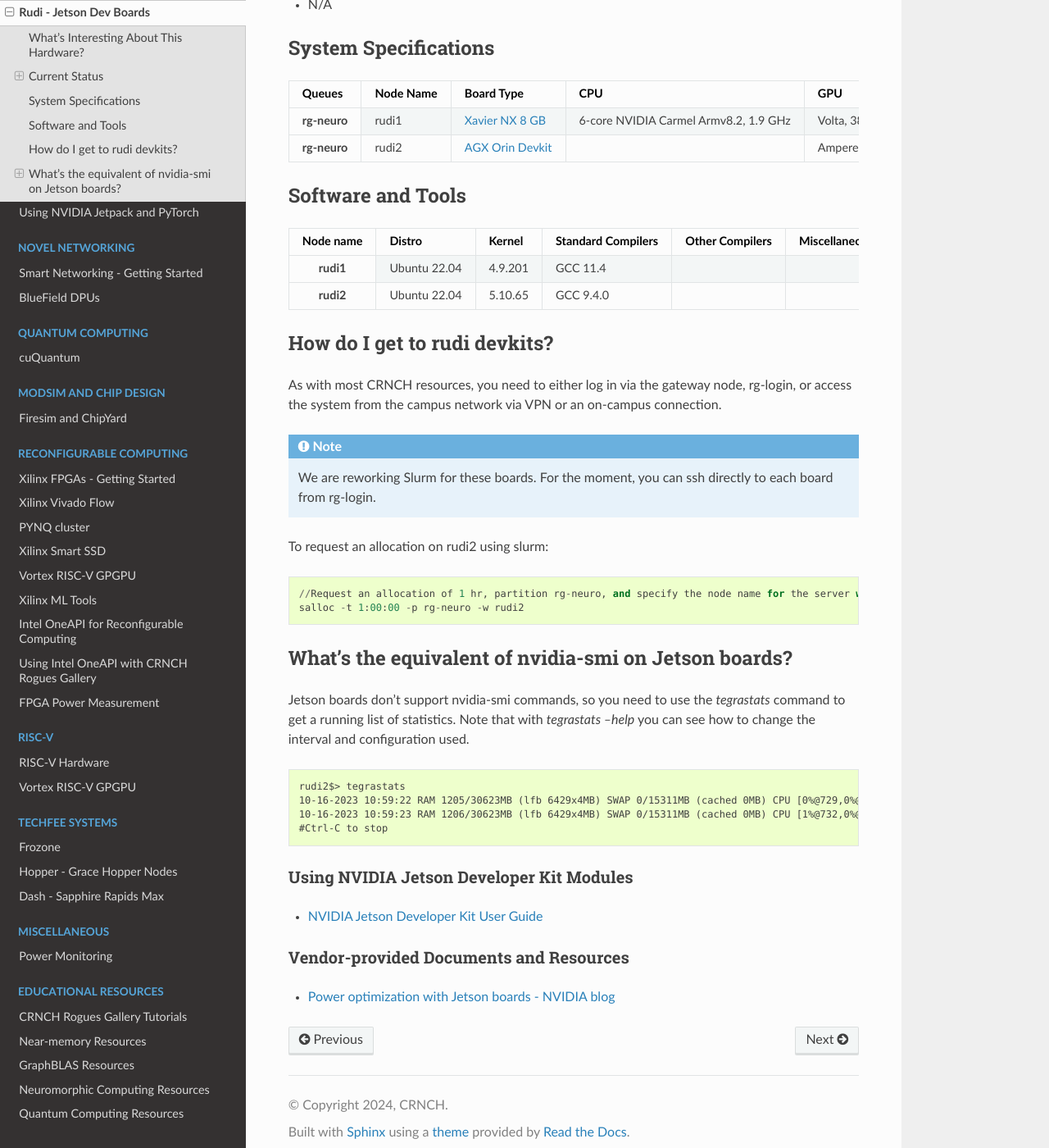
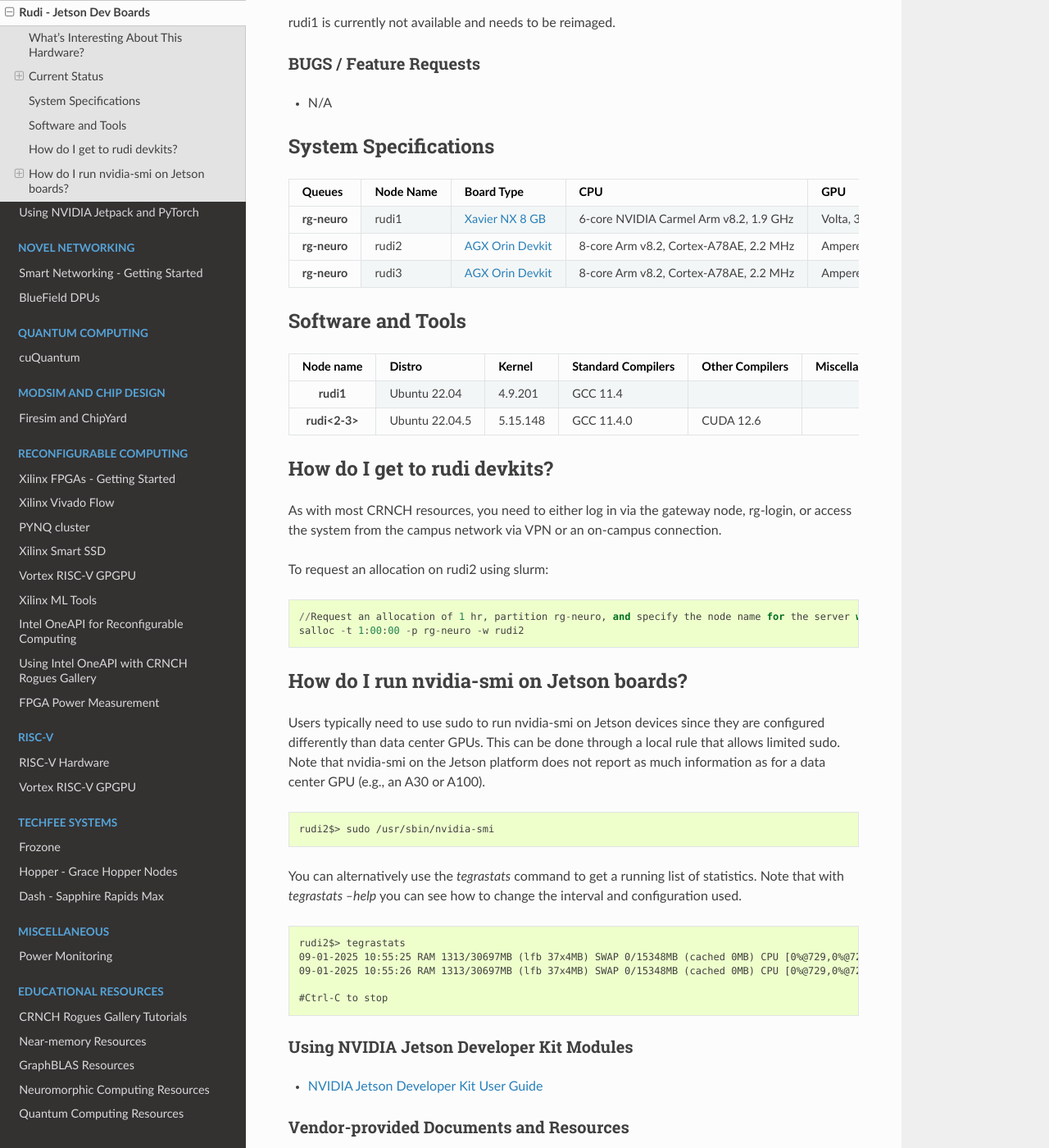
Before and after one commit to gt-crnch-rg/read-the-docs, a Sphinx documentation site: the page built from docs/neuromorphic/rudi-jetson-dev-boards.rst, in a window 1280 px wide and 1400 px high, scrolled down 328 px. Shown: the whole window at 82% size. Built offline with Sphinx 7.4.7 and the Read the Docs theme 3.1.0, drawn with Linux system fonts in a browser that asks for light colours; pages that are not in the unit, such as notebooks, are missing from menus; some of the changed text lies outside the part shown.

Commit message:
Revise Jetson dev board documentation
Updated stats and software

```diff
--- a/docs/neuromorphic/rudi-jetson-dev-boards.rst
+++ b/docs/neuromorphic/rudi-jetson-dev-boards.rst
@@ -5,8 +5,12 @@
 What's Interesting About This Hardware?
 =======================================
 
+The Jetson devices combine Arm CPU cores and a small NVIDIA GPU along with AI and edge-focused software stacks.
+
 Current Status
 ==============
+
+rudi1 is currently not available and needs to be reimaged.
 
 BUGS / Feature Requests
 -----------------------
@@ -32,7 +36,7 @@
     * - rg-neuro
       - rudi1
       - `Xavier NX 8 GB <https://www.nvidia.com/en-us/autonomous-machines/embedded-systems/jetson-xavier-series/>`__
-      - 6-core NVIDIA Carmel Armv8.2, 1.9 GHz
+      - 6-core NVIDIA Carmel Arm v8.2, 1.9 GHz
       - Volta, 384 cores, 48 Tensor Cores
       - 8 GB DRAM
       - 1 Gigabit Ethernet
@@ -40,9 +44,17 @@
     * - rg-neuro
       - rudi2
       - `AGX Orin Devkit <https://www.nvidia.com/en-us/autonomous-machines/embedded-systems/jetson-orin/>`__
+      - 8-core Arm v8.2, Cortex-A78AE, 2.2 MHz
+      - Ampere, 1792 cores, 56 Tensor Cores
+      - 32 GB LPDDR5
+      - 1 Gigabit Ethernet
       -
-      - Ampere, 1792 cores, 56 Tensor Cores
-      - 32 GB DRAM
+    * - rg-neuro
+      - rudi3
+      - `AGX Orin Devkit <https://www.nvidia.com/en-us/autonomous-machines/embedded-systems/jetson-orin/>`__
+      - 8-core Arm v8.2, Cortex-A78AE, 2.2 MHz
+      - Ampere, 2048 cores, 64 Tensor Cores
+      - 64 GB LPDDR5
       - 1 Gigabit Ethernet
       -
 
@@ -66,23 +78,18 @@
       - GCC 11.4
       -
       -
-    * - rudi2
-      - Ubuntu 22.04
-      - 5.10.65
-      - GCC 9.4.0
-      -
+    * - rudi<2-3>
+      - Ubuntu 22.04.5
+      - 5.15.148
+      - GCC 11.4.0
+      - CUDA 12.6
       -
 
 How do I get to rudi devkits?
 =============================
 
-As with most CRNCH resources, you need to either log in via the gateway
-node, rg-login, or access the system from the campus network via VPN or
+As with most CRNCH resources, you need to either log in via the gateway node, rg-login, or access the system from the campus network via VPN or
 an on-campus connection.
-
-.. note::
-
-    We are reworking Slurm for these boards. For the moment, you can ssh directly to each board from rg-login.
 
 To request an allocation on rudi2 using slurm:
 
@@ -91,16 +98,23 @@
     //Request an allocation of 1 hr, partition rg-neuro, and specify the node name for the server with -w
     salloc -t 1:00:00 -p rg-neuro -w rudi2
 
-What's the equivalent of nvidia-smi on Jetson boards?
+How do I run nvidia-smi on Jetson boards?
 =====================================================
 
-Jetson boards don't support nvidia-smi commands, so you need to use the `tegrastats` command to get a running list of statistics. Note that with `tegrastats --help` you can see how to change the interval and configuration used.
+Users typically need to use sudo to run nvidia-smi on Jetson devices since they are configured differently than data center GPUs. This can be done through a local rule that allows limited sudo. Note that nvidia-smi on the Jetson platform does not report as much information as for a data center GPU (e.g., an A30 or A100).
+
+.. code::
+
+    rudi2$> sudo /usr/sbin/nvidia-smi
+
+You can alternatively use the `tegrastats` command to get a running list of statistics. Note that with `tegrastats --help` you can see how to change the interval and configuration used.
 
 .. code::
 
     rudi2$> tegrastats
-    10-16-2023 10:59:22 RAM 1205/30623MB (lfb 6429x4MB) SWAP 0/15311MB (cached 0MB) CPU [0%@729,0%@729,1%@729,0%@729,0%@729,0%@730,0%@730,0%@729,0%@729,0%@729,0%@729,0%@729] EMC_FREQ 0%@204 GR3D_FREQ 0%@114 GR3D2_FREQ 0%@114 NVJPG1 729 VIC_FREQ 729 APE 233 CV0@-256C CPU@43.5C Tdiode@32.5C SOC2@40.062C SOC0@40.5C CV1@-256C GPU@38.156C SOC1@39.125C CV2@-256C VDD_GPU_SOC 4788mW/4788mW VDD_CPU_CV 798mW/798mW VIN_SYS_5V0 3842mW/3842mW NC 0mW/0mW VDDQ_VDD2_1V8AO 707mW/707mW NC 0mW/0mW
-    10-16-2023 10:59:23 RAM 1206/30623MB (lfb 6429x4MB) SWAP 0/15311MB (cached 0MB) CPU [1%@732,0%@729,0%@729,0%@729,0%@729,0%@729,0%@729,0%@728,0%@728,0%@729,0%@730,0%@729] EMC_FREQ 0%@204 GR3D_FREQ 0%@114 GR3D2_FREQ 0%@114 NVJPG1 729 VIC_FREQ 729 APE 233 CV0@-256C CPU@43.906C Tdiode@32.75C SOC2@40.093C SOC0@40.593C CV1@-256C GPU@38C SOC1@39.031C CV2@-256C VDD_GPU_SOC 4788mW/4788mW VDD_CPU_CV 798mW/798mW VIN_SYS_5V0 3842mW/3842mW NC 0mW/0mW VDDQ_VDD2_1V8AO 707mW/707mW NC 0mW/0mW
+    09-01-2025 10:55:25 RAM 1313/30697MB (lfb 37x4MB) SWAP 0/15348MB (cached 0MB) CPU [0%@729,0%@729,0%@729,0%@729,0%@729,0%@729,0%@729,0%@729,off,off,off,off] GR3D_FREQ 0% cpu@43.343C soc2@39.812C soc0@40.312C tj@43.343C soc1@38.843C VDD_GPU_SOC 1995mW/1995mW VDD_CPU_CV 0mW/0mW VIN_SYS_5V0 2524mW/2524mW
+    09-01-2025 10:55:26 RAM 1313/30697MB (lfb 37x4MB) SWAP 0/15348MB (cached 0MB) CPU [0%@729,0%@729,0%@729,0%@729,0%@729,0%@729,0%@729,0%@729,off,off,off,off] GR3D_FREQ 0% cpu@42.875C soc2@39.906C soc0@40.031C tj@42.875C soc1@38.906C VDD_GPU_SOC 1995mW/1995mW VDD_CPU_CV 0mW/0mW VIN_SYS_5V0 2524mW/2524mW
+
     #Ctrl-C to stop
 
 Using NVIDIA Jetson Developer Kit Modules
```
